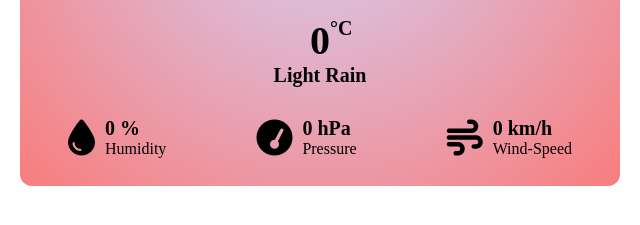
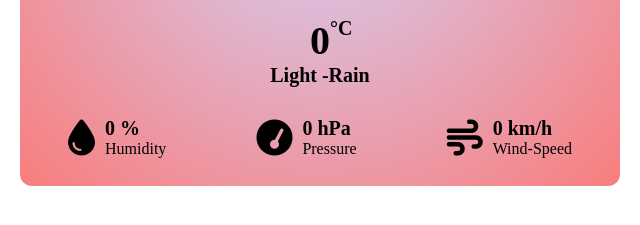
Before and after one commit to ak-yaduvanshi/weather, a plain HTML site: page index.html in a window 1280 px wide. Shown: the part 521-746 px from the top of the page, 320-960 px from the left. Drawn offline with Linux system fonts and the light colour scheme.

Commit message:
dhhjeshfuigvsrjhik

```diff
--- a/index.html
+++ b/index.html
@@ -27,7 +27,7 @@
         </div>
         <div class="weather-box">
             <p class="temperature">0<sup>°C</sup></p>
-            <p class="description">Light Rain</p>
+            <p class="description">Light -Rain</p>
         </div>
         <div class="weather-details">
             <div class="humidity">
```
